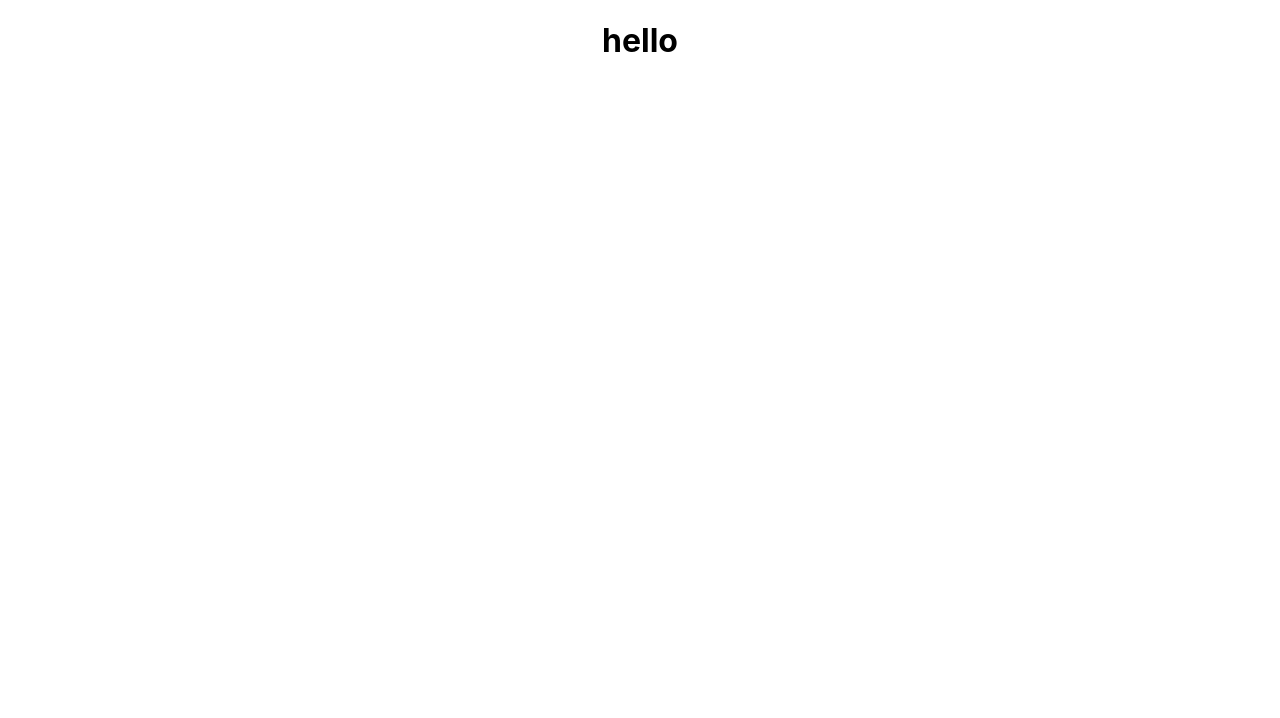
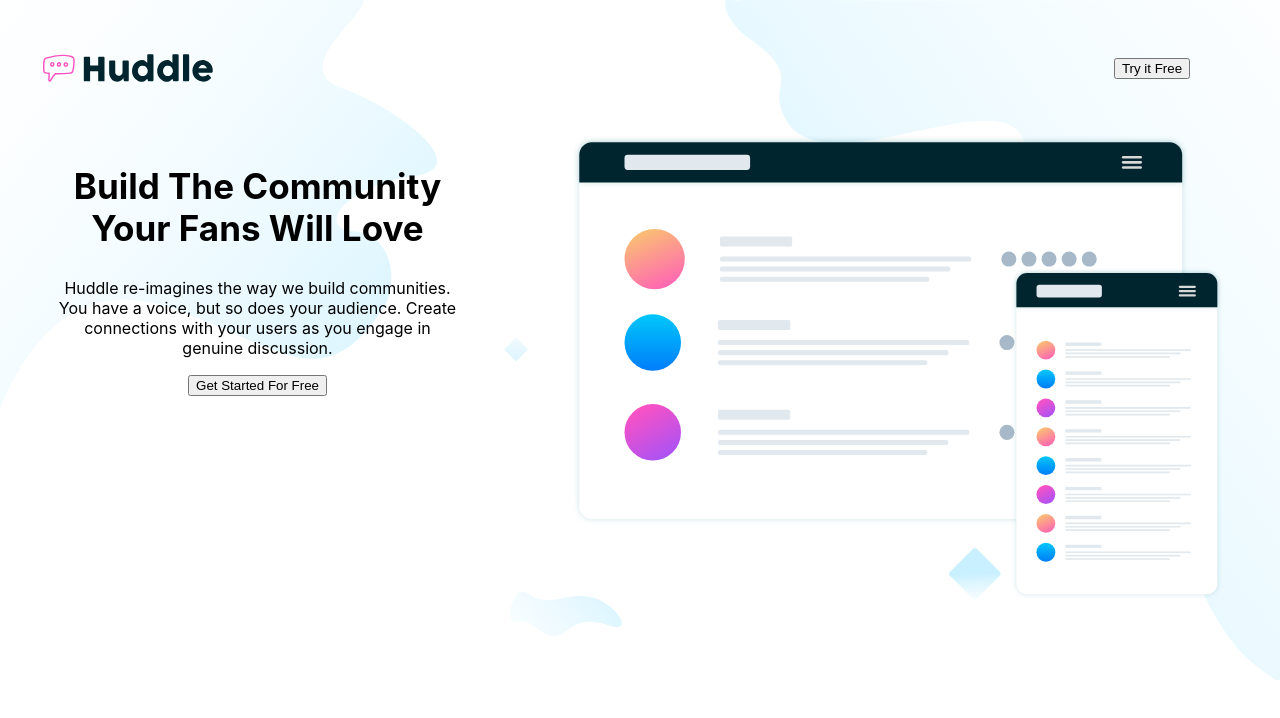
Before and after one commit to VishalGcod/React-Redux, a React (Create React App) app: page / in a window 1280 px wide. Shown: the top 718 px of the page. Built offline with nearby package versions, Linux system fonts and the light colour scheme.

Commit message:
task for this week landing page

```diff
--- a/src/landingPage.js
+++ b/src/landingPage.js
@@ -1,15 +1,77 @@
-import React from "react"
-import { styled } from "styled-components"
+import React from "react";
+import { styled } from "styled-components";
+import fav from "./imageSvgPngs/favicon-32x32.png";
+import hudLogo from "./imageSvgPngs/logo.svg";
+import desktopBackgroundImage from "./imageSvgPngs/bg-hero-desktop.svg";
+import mobileBackgroundImage from "./imageSvgPngs/bg-hero-mobile.svg";
+import emailIcon from "./imageSvgPngs/icon-email.svg";
+import locationImg from "./imageSvgPngs/icon-location.svg";
+import phoneImg from "./imageSvgPngs/icon-phone.svg";
+import flowingConvo from "./imageSvgPngs/illustration-flowing-conversation.svg";
+import growingTogether from "./imageSvgPngs/illustration-grow-together.svg";
+import yourUsers from "./imageSvgPngs/illustration-your-users.svg";
+import Mockups from "./imageSvgPngs/illustration-mockups.svg";
 
-const Div=styled.div`
-height:90dvh;
-background-image:url();
+const Div = styled.div`
+  height: 85dvh;
+  background-image: url(${desktopBackgroundImage});
+`;
+const DivHead = styled.header`
+  height:17dvh;
+  display:flex;
+  justify-content:space-between;
+`;
+const LogoImage= styled.img`
+width:170px
+`;
+const BodyImage= styled.img`
+width:650px
+`;
+const DivBody = styled.section`
+  height:60dvh;
+  display:flex;
+  justify-content:space-around;
 `;
 
-export const LandingPage=()=>{
-    return(
-        <Div>
-            <h1>hello</h1>
-        </Div>
-    )
-}
+const DivFlex=styled.div`
+display:flex;
+align-items:center;
+justify-content:center;
+width:20%;
+`;
+
+const Content=styled.h1`
+font-size:35px;
+`;
+export const LandingPage = () => {
+  return (
+    <div>
+      <Div>
+        <DivHead>
+          <DivFlex>
+            <LogoImage src={hudLogo} alt="huddleLogo"></LogoImage>
+          </DivFlex>
+          <div>
+          </div>
+          <DivFlex>
+            <button>Try it Free</button>
+          </DivFlex>
+        </DivHead>
+        <DivBody>
+          <div style={{width:'400px'}}>
+            <Content>Build The Community Your Fans Will Love</Content>
+            <p>
+              Huddle re-imagines the way we build communities. You have a voice,
+              but so does your audience. Create connections with your users as
+              you engage in genuine discussion.
+            </p>
+            <button>Get Started For Free</button>
+          </div>
+          <div>
+            <BodyImage src={Mockups} alt="mainIMage"></BodyImage>
+          </div>
+        </DivBody>
+      </Div>
+    </div>
+  );
+};
```
